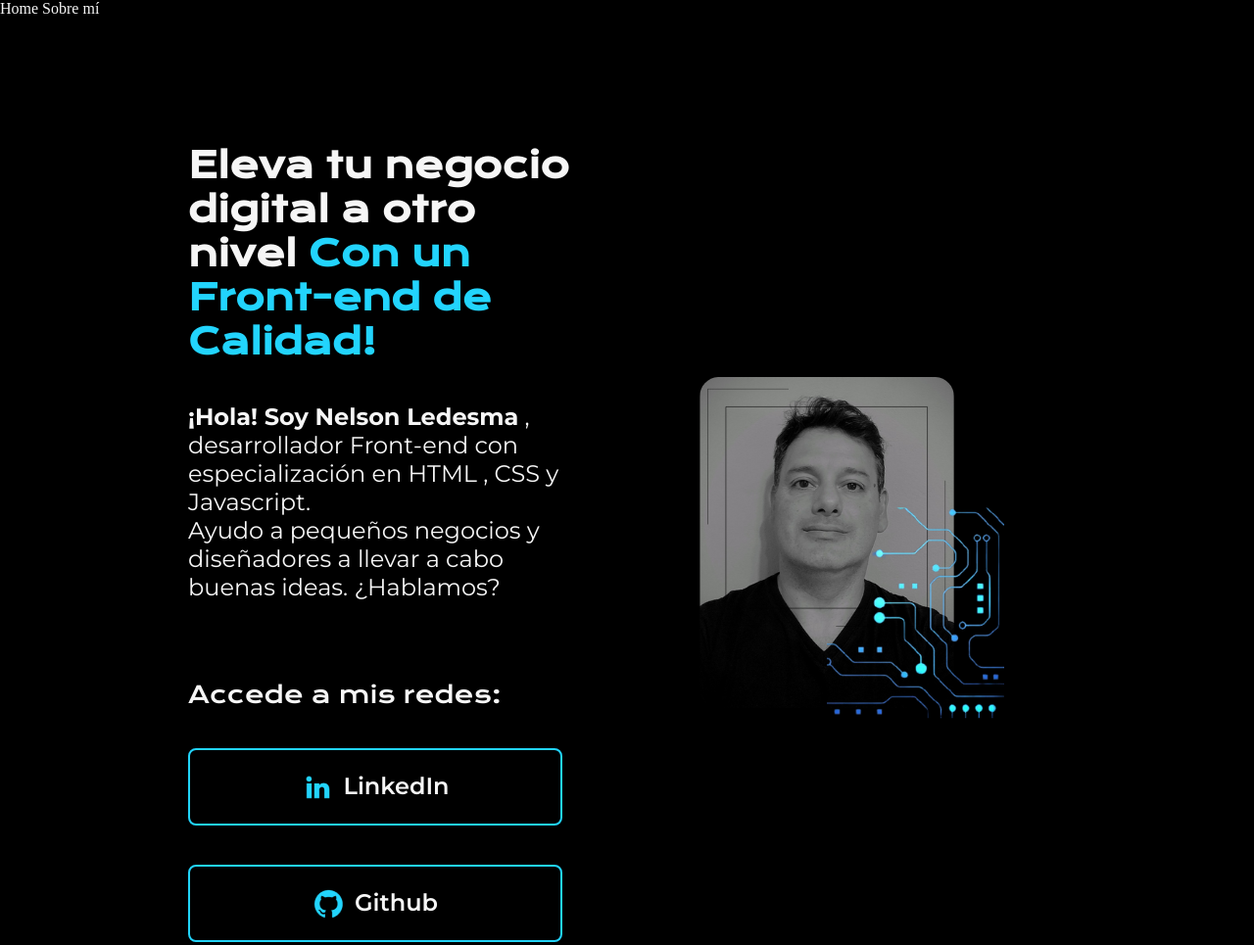
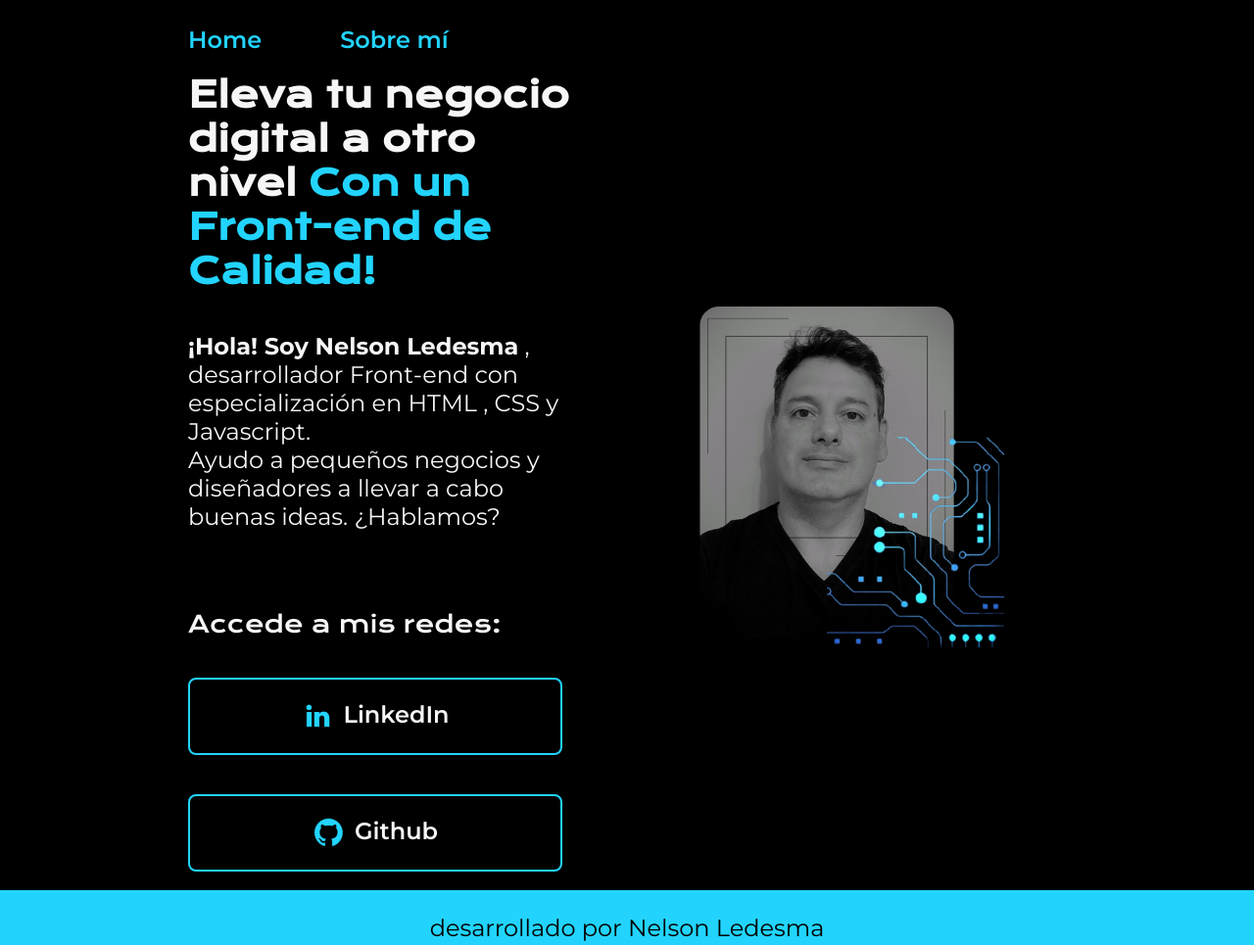
Before and after one commit to NelsonLedesma/portafolio, a plain HTML site: page index.html in a window 1280 px wide. Shown: the top 965 px of the page at 98% size. Drawn offline with nearby package versions, Linux system fonts and the light colour scheme.

Commit message:
creando el archivo about.html

```diff
--- a/index.html
+++ b/index.html
@@ -5,14 +5,14 @@
     <meta charset="UTF-8">
     <meta name="viewport" content="width=device-width, initial-scale=1.0">
     <title>Portafolio</title>
-    <link rel="stylesheet" href="style.css">
+    <link rel="stylesheet" href="./style/style.css">
 </head>
 
 <body>
-    <header>
-        <nav>
-            <a>Home</a>
-            <a>Sobre mí</a>
+    <header class="header">
+        <nav class="header_menu">
+            <a class="header_menu_link" href="./index.html">Home</a>
+            <a class="header_menu_link" href="./about.html">Sobre mí</a>
         </nav>
 
     </header>
--- a/style.css
+++ b/style/style.css
@@ -14,15 +14,27 @@ body{
    box-sizing: border-box;
 }
 
-.titulo_destaque{
+.header{
+    padding: 2% 0% 0% 15%;
+}
+
+.header_menu{
+    display: flex;
+    gap: 80px;
+}
+
+.header_menu_link{
+    font-size: 24px;
+    font-weight: 600;
+    font-family: "Montserrat", sans-serif;
     color: #22d4fd;
-
+    text-decoration: none;
 }
 
 .presentacion{
     display: flex;
     align-items: center;
-    margin: 10% 15%;
+    padding: 1.5% 15%;
     justify-content: space-between;
 }
 
@@ -36,6 +48,11 @@ body{
 .presentacion_contenido_titulo{
     font-size: 36px;
     font-family: "Krona One", sans-serif;
+}
+
+.titulo_destaque{
+    color: #22d4fd;
+
 }
 
 .presentacion_contenido_texto{
```
Also changed, not shown: about.html (added, +40 -0 lines).
